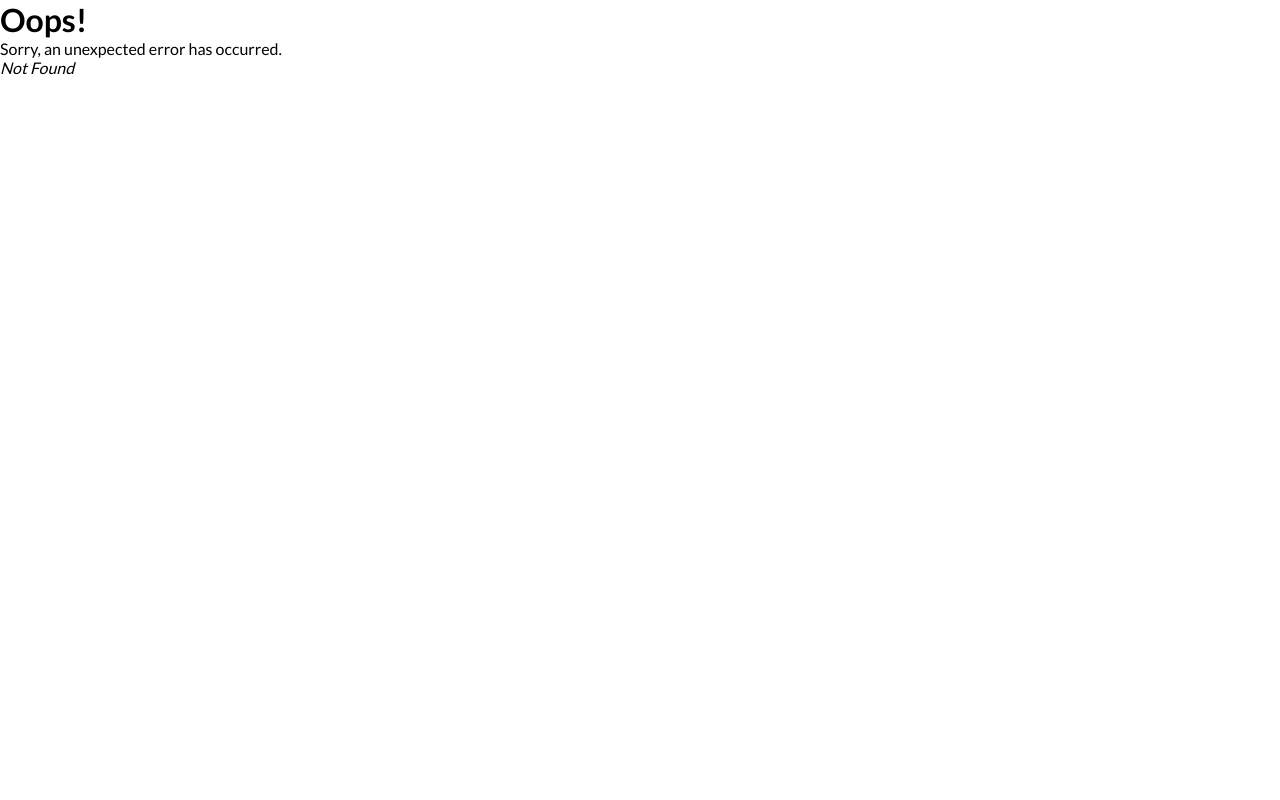
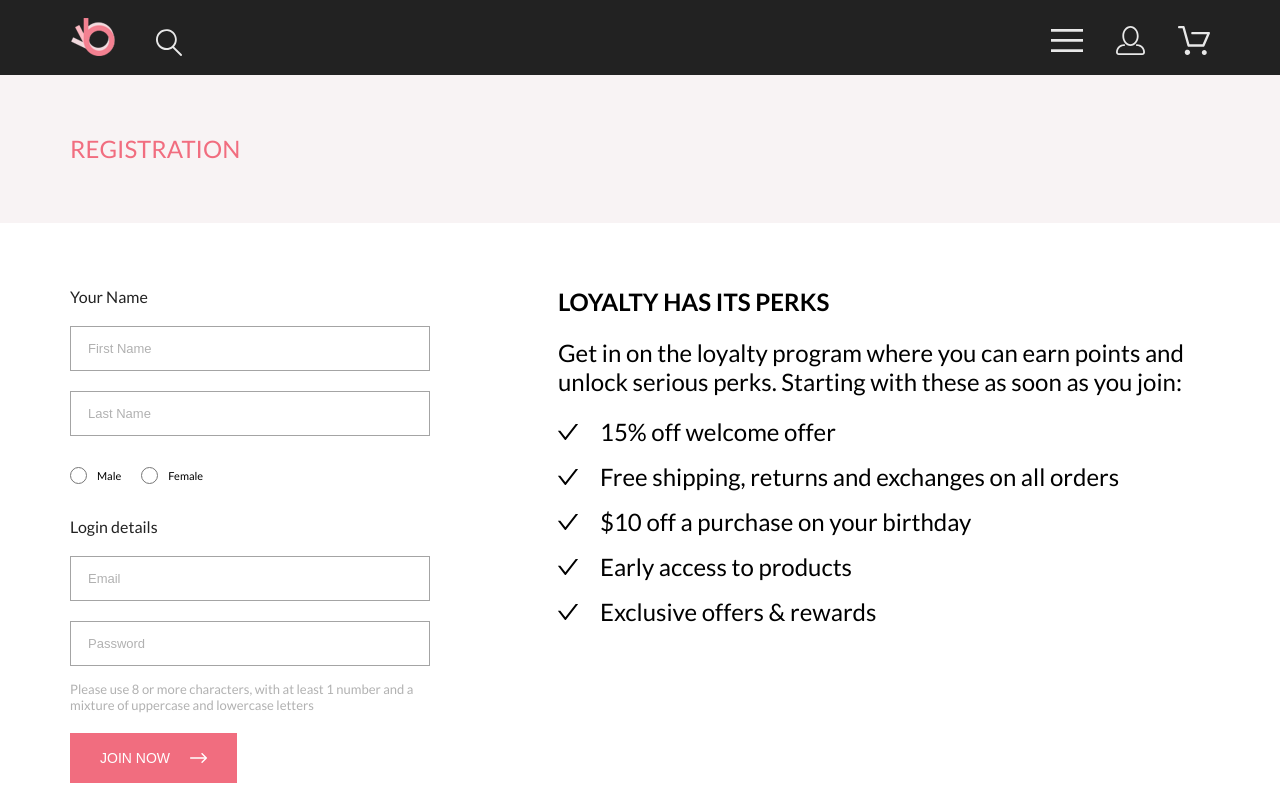
Before and after one commit to shytsko/frontend, a React (Create React App) app in the folder react/homework8/: page /registration in a window 1280 px wide. Before the commit this address had no page. Shown: the top 800 px of the page. Built offline with nearby package versions, Linux system fonts and the light colour scheme.

Commit message:
Add registration page

```diff
--- a/react/homework8/src/components/header/NavProfile.js
+++ b/react/homework8/src/components/header/NavProfile.js
@@ -1,7 +1,10 @@
+import { Link } from "react-router-dom";
+
 function NavProfile() {
-    return (<a className="header__profile" href="#">
-        <img src="/img/icon_profile.svg" alt="profile" />
-    </a>);
+    return (
+        <Link className="header__profile" to={"/registration"}>
+            <img src="/img/icon_profile.svg" alt="profile" />
+        </Link>);
 }
 
 export default NavProfile;
--- a/react/homework8/src/index.js
+++ b/react/homework8/src/index.js
@@ -14,6 +14,7 @@ import './styles/page-header.scss'
 import './styles/pagination.scss'
 import './styles/product-page.scss'
 import './styles/cart-page.scss'
+import './styles/registration-page.scss'
 
 import {
   createBrowserRouter,
@@ -27,6 +28,7 @@ import HomePage from './routes/HomePage';
 import CatalogPage from './routes/CatalogPage';
 import ProductPage from './routes/ProductPage';
 import CartPage from './routes/CartPage';
+import RegistrationPage from './routes/RegistrationPage';
 
 const router = createBrowserRouter([
   {
@@ -50,6 +52,10 @@ const router = createBrowserRouter([
         path: "/cart",
         element: <CartPage />,
       },
+      {
+        path: "/registration",
+        element: <RegistrationPage />,
+      },
     ],
   },
 ]);
--- /dev/null
+++ b/react/homework8/src/routes/RegistrationPage.js
@@ -0,0 +1,112 @@
+import { Form } from "react-router-dom";
+import PageHeader from "../components/common/PageHeader";
+
+function RegistrationPage() {
+    return (
+        <>
+            <PageHeader title={'REGISTRATION'} breadcrumbs={[]} />
+            <section className="registration">
+                <div className="registration__wrap container">
+                    <Form
+                        className="registration-form"
+                        onSubmit={(e) => { e.preventDefault(); }}
+                    >
+                        <h4 className="registration-form__title">Your Name</h4>
+                        <input
+                            type="text"
+                            className="registration-form__input"
+                            placeholder="First Name"
+                        />
+                        <input
+                            type="text"
+                            className="registration-form__input"
+                            placeholder="Last Name"
+                        />
+                        <div className="registration-form__gender-select">
+                            <div>
+                                <input type="radio" id="male" name="gender" defaultValue="male" />
+                                <label htmlFor="male">Male</label>
+                            </div>
+                            <div>
+                                <input type="radio" id="female" name="gender" defaultValue="female" />
+                                <label htmlFor="female">Female</label>
+                            </div>
+                        </div>
+                        <h4 className="registration-form__title">Login details</h4>
+                        <input
+                            type="text"
+                            className="registration-form__input"
+                            placeholder="Email"
+                        />
+                        <input
+                            type="text"
+                            className="registration-form__input"
+                            placeholder="Password"
+                        />
+                        <p className="registration-form__password-hint">
+                            Please use 8 or more characters, with at least 1 number and a mixture of
+                            uppercase and lowercase letters
+                        </p>
+                        <button
+                            className="registration-form__button-submit animate-button"
+                            type="submit"
+                        >
+                            JOIN NOW
+                            <svg
+                                width={17}
+                                height={10}
+                                viewBox="0 0 17 10"
+                                fill="none"
+                                xmlns="http://www.w3.org/2000/svg"
+                            >
+                                <path
+                                    fillRule="evenodd"
+                                    clipRule="evenodd"
+                                    d="M11.54 0.208095C11.6058 0.142131 11.684 0.0897967 11.77 0.0540883C11.8561 0.01838 11.9483 0 12.0415 0C12.1347 0 12.2269 0.01838 12.313 0.0540883C12.399 0.0897967 12.4772 0.142131 12.543 0.208095L16.7929 4.458C16.8589 4.5238 16.9112 4.60196 16.9469 4.68802C16.9826 4.77407 17.001 4.86632 17.001 4.95949C17.001 5.05266 16.9826 5.14491 16.9469 5.23097C16.9112 5.31702 16.8589 5.39518 16.7929 5.46098L12.543 9.71089C12.41 9.84389 12.2296 9.91861 12.0415 9.91861C11.8534 9.91861 11.673 9.84389 11.54 9.71089C11.407 9.57788 11.3323 9.39749 11.3323 9.2094C11.3323 9.0213 11.407 8.84091 11.54 8.70791L15.2898 4.95949L11.54 1.21107C11.474 1.14528 11.4217 1.06711 11.386 0.981059C11.3503 0.895005 11.3319 0.802752 11.3319 0.709584C11.3319 0.616415 11.3503 0.524162 11.386 0.438109C11.4217 0.352055 11.474 0.273891 11.54 0.208095Z"
+                                    fill="white"
+                                />
+                                <path
+                                    fillRule="evenodd"
+                                    clipRule="evenodd"
+                                    d="M0 4.95948C0 4.77162 0.0746263 4.59146 0.207462 4.45862C0.340297 4.32579 0.52046 4.25116 0.708318 4.25116H15.583C15.7708 4.25116 15.951 4.32579 16.0838 4.45862C16.2167 4.59146 16.2913 4.77162 16.2913 4.95948C16.2913 5.14734 16.2167 5.3275 16.0838 5.46033C15.951 5.59317 15.7708 5.6678 15.583 5.6678H0.708318C0.52046 5.6678 0.340297 5.59317 0.207462 5.46033C0.0746263 5.3275 0 5.14734 0 4.95948Z"
+                                    fill="white"
+                                />
+                            </svg>
+                        </button>
+                    </Form>
+                    <div className="loyalty-perks">
+                        <h4 className="loyalty-perks__title">LOYALTY HAS ITS PERKS</h4>
+                        <p className="loyalty-perks__text">
+                            Get in on the loyalty program where you can earn points and unlock
+                            serious perks. Starting with these as soon as you join:
+                        </p>
+                        <div className="loyalty-perks__list">
+                            <div className="loyalty-perks__item">
+                                <img src="/img/ul_item.svg" alt="v" />
+                                <p>15% off welcome offer</p>
+                            </div>
+                            <div className="loyalty-perks__item">
+                                <img src="/img/ul_item.svg" alt="v" />
+                                <p>Free shipping, returns and exchanges on all orders</p>
+                            </div>
+                            <div className="loyalty-perks__item">
+                                <img src="/img/ul_item.svg" alt="v" />
+                                <p>$10 off a purchase on your birthday</p>
+                            </div>
+                            <div className="loyalty-perks__item">
+                                <img src="/img/ul_item.svg" alt="v" />
+                                <p>Early access to products</p>
+                            </div>
+                            <div className="loyalty-perks__item">
+                                <img src="/img/ul_item.svg" alt="v" />
+                                <p>Exclusive offers &amp; rewards</p>
+                            </div>
+                        </div>
+                    </div>
+                </div>
+            </section>
+        </>
+    );
+}
+
+export default RegistrationPage;
```
